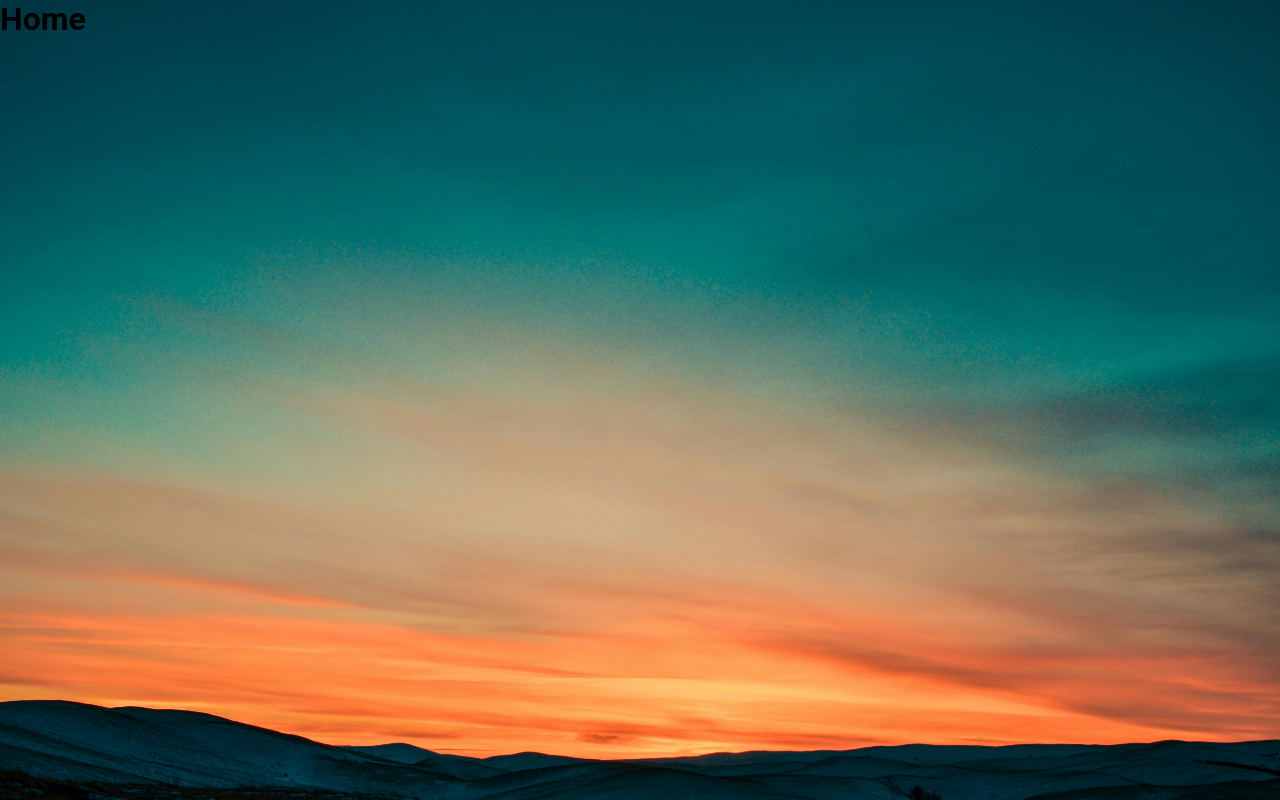
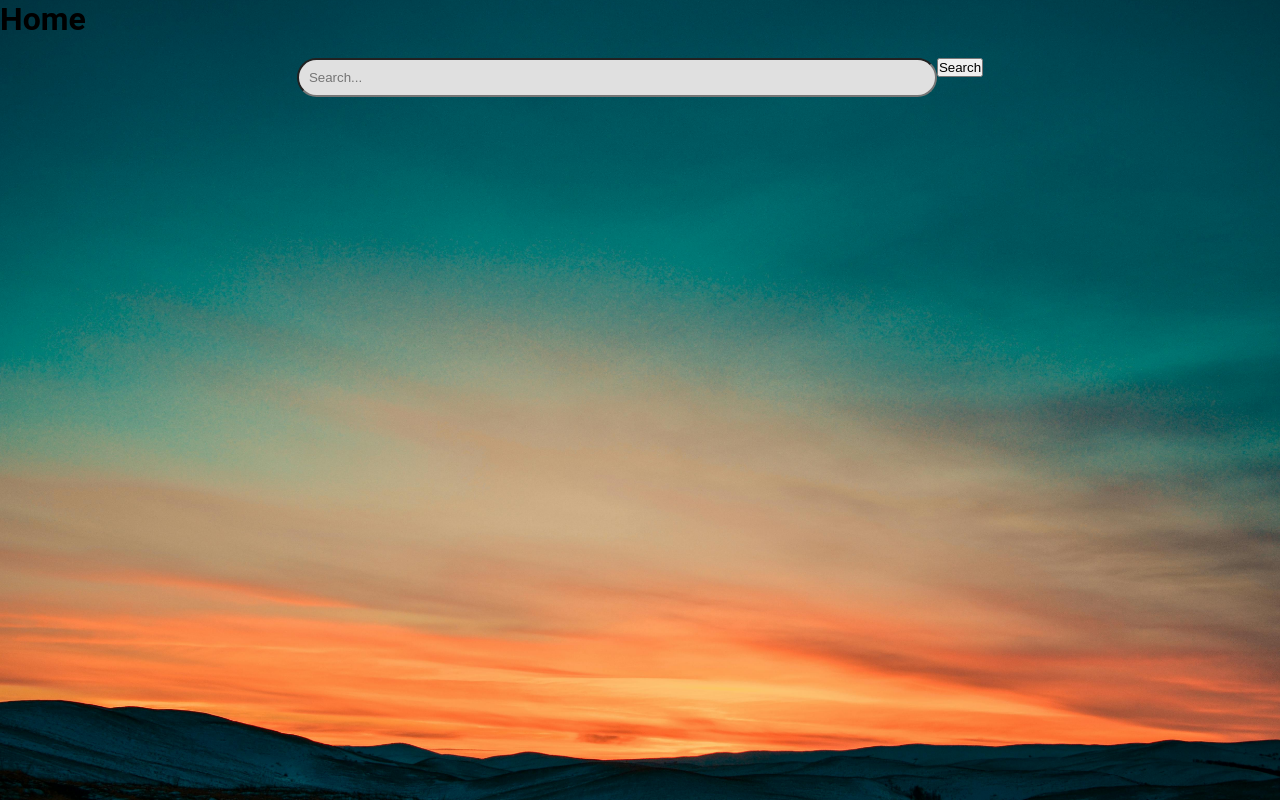
Before and after one commit to neon7860/weather-app-ai, a React (Vite) app: page / in a window 1280 px wide. Built offline with nearby package versions, Linux system fonts and the light colour scheme.

Commit message:
First start on search component

```diff
--- /dev/null
+++ b/src/components/SearchBar/SearchBar.module.css
@@ -0,0 +1,24 @@
+.searchBar{
+    display: flex;
+    justify-content: center;
+    align-items: center;
+    margin-top: 20px;
+    background-color: #E0E0E0;
+    border-radius: 28px;
+    padding: 10px;
+    width: 50%;
+}
+
+.searchBarContainer{
+    display: flex;
+    justify-content: center;
+    align-items: center;
+    width: 100%;
+}
+
+form{
+    display: flex;
+    justify-content: center;
+    align-items: center;
+    width: 100%;
+}
--- /dev/null
+++ b/src/components/SearchBar/SearchBar.tsx
@@ -0,0 +1,37 @@
+import React, { useState } from "react";
+import styles from "./searchBar.module.css"; // Import CSS module
+
+interface SearchBarProps {
+  handleSearch: (searchTerm: string) => void;
+}
+
+const SearchBar: React.FC<SearchBarProps> = ({ handleSearch }) => {
+
+  const [input, setInput] = React.useState<string>("");
+
+  const handleKeyDown = (e: React.KeyboardEvent) => {
+    if (e.key === "Enter") {
+      e.preventDefault(); // Prevents form submission default behavior
+      console.log(input);
+      handleSearch(input);
+    }
+  };
+
+  return (
+    <div className={styles.searchBarContainer}>
+      <form>
+        <input
+          type="text"
+          placeholder="Search..."
+          value={input}
+          onChange={(e) => setInput(e.target.value)}
+          onKeyDown={handleKeyDown}
+          className={styles.searchBar}
+        />
+        <button type="submit">Search</button>
+      </form>
+    </div>
+  )
+}
+
+export default SearchBar
--- a/src/pages/Home.tsx
+++ b/src/pages/Home.tsx
@@ -1,9 +1,18 @@
 import React from 'react'
+import SearchBar from '../components/SearchBar/SearchBar'
 
 const Home: React.FC = () => {
+
+  const handleSearch = (searchTerm: string) => {
+    console.log("Home component received search term: ", searchTerm)
+  }
+
   return (
     <div>
       <h1>Home</h1>
+      <SearchBar
+        handleSearch={handleSearch}
+      />
     </div>
   )
 }
```
Also changed, not shown: src/components/AIResponse/AIResponse.module.css (added), src/components/AIResponse/AIResponse.tsx (added), src/components/ForecastCard/ForecastCard.module.css (added), src/components/ForecastCard/ForecastCard.tsx (added).
